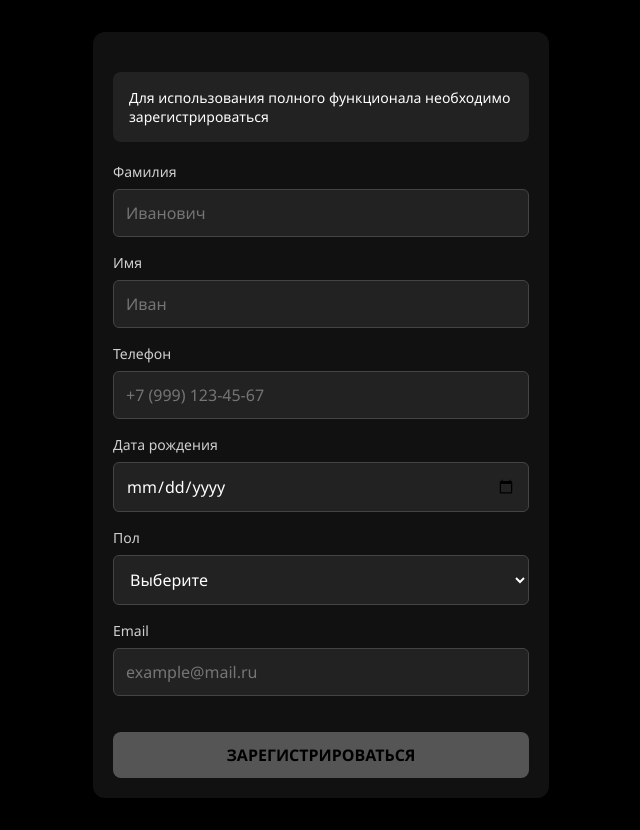
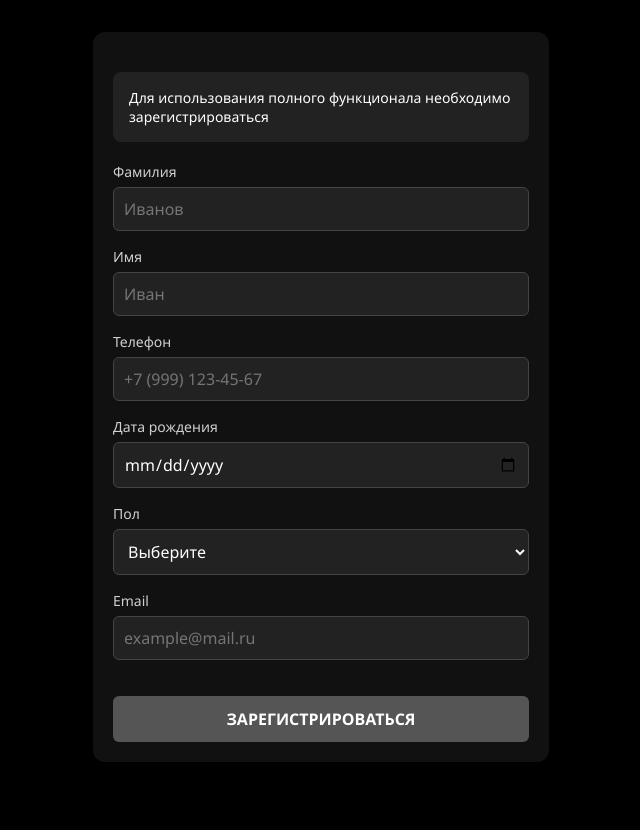
Before and after one commit to zaikinale/dwntwn_loyalty_frontend.io, a Vue app: page / in a window 1280 px wide. Shown: the whole page, without its empty margins (319-959 px from the left). After the commit the page ends 800 px from the top, so only its background shows below. Built offline with nearby package versions, Linux system fonts and the light colour scheme; no server answers.

Commit message:
fix_front_on_app

```diff
--- a/index.html
+++ b/index.html
@@ -2,7 +2,7 @@
 <html lang="ru">
 <head>
   <meta charset="UTF-8" />
-  <meta name="viewport" content="width=device-width, initial-scale=1.0" />
+  <meta name="viewport" content="width=device-width, initial-scale=1.0, viewport-fit=cover">
   <title>DwnTwn Loyalty</title>
   <script src="https://telegram.org/js/telegram-web-app.js"></script>
   <style>
@@ -43,5 +43,6 @@
 <body>
   <div id="app"></div>
   <script type="module" src="/src/main.js"></script>
+  <script src="https://telegram.org/js/telegram-web-app.js"></script>
 </body>
 </html>
--- a/src/App.vue
+++ b/src/App.vue
@@ -74,7 +74,6 @@ const loadProfile = async () => {
       profile.value = await res.json()
       isRegistered.value = true
 
-      // Загружаем подарки
       const giftsRes = await fetch(`${window.API_BASE}/api/client/gifts`, {
         method: 'POST',
         headers: { 'Content-Type': 'application/json' },
@@ -82,7 +81,6 @@ const loadProfile = async () => {
       })
       gifts.value = await giftsRes.json()
 
-      // 🔔 Загружаем персональные уведомления (НОВОЕ)
       const notifRes = await fetch(`${window.API_BASE}/api/client/user-notifications`, {
         method: 'POST',
         headers: { 'Content-Type': 'application/json' },
@@ -92,10 +90,8 @@ const loadProfile = async () => {
         const notifications = await notifRes.json()
         const unread = notifications.filter(n => !n.is_read)
         if (unread.length > 0) {
-          // Показываем первое непрочитанное уведомление
           const first = unread[0]
           alert(`🔔 ${first.title}\n\n${first.message}`)
-          // Опционально: пометить как прочитанное (если реализовано на бэке)
         }
       }
     } else {
@@ -129,6 +125,11 @@ const authorizeStaff = async () => {
 }
 
 onMounted(() => {
+  const tg = window.Telegram?.WebApp
+  if (tg) {
+    tg.expand() // ✅ Разрешить прокрутку
+    tg.ready()  // ✅ Разрешить взаимодействие с клавиатурой
+  }
   authorizeStaff()
 })
 </script>
--- a/src/components/Client/RegisterForm.vue
+++ b/src/components/Client/RegisterForm.vue
@@ -1,11 +1,11 @@
 <template>
   <div class="card">
-    <div style="background:#222; padding:16px; border-radius:8px; margin:20px 0; font-size:14px;">
+    <div style="background:#222; padding:16px; border-radius:8px; margin:20px 0; font-size:14px; color: white;">
       Для использования полного функционала необходимо зарегистрироваться
     </div>
     <div class="form-group">
       <label>Фамилия</label>
-      <input v-model="form.lastName" placeholder="Иванович" />
+      <input v-model="form.lastName" placeholder="Иванов" />
     </div>
     <div class="form-group">
       <label>Имя</label>
@@ -31,14 +31,14 @@
       <label>Email</label>
       <input v-model="form.email" type="email" placeholder="example@mail.ru" />
     </div>
-    <button @click="submit" class="btn" :disabled="!isValid">
-      ЗАРЕГИСТРИРОВАТЬСЯ
+    <button @click="submit" class="btn" :disabled="!isValid || loading">
+      {{ loading ? 'ОТПРАВКА...' : 'ЗАРЕГИСТРИРОВАТЬСЯ' }}
     </button>
   </div>
 </template>
 
 <script setup>
-import { ref, computed } from 'vue'
+import { ref, computed, onMounted } from 'vue'
 
 const emit = defineEmits(['registered'])
 
@@ -51,24 +51,59 @@ const form = ref({
   email: ''
 })
 
+const loading = ref(false)
+
 const isValid = computed(() => {
-  return form.value.lastName && form.value.firstName
+  return form.value.lastName.trim() && form.value.firstName.trim()
 })
 
-const getInitData = () => {
-  return window.Telegram?.WebApp?.initData || ""
+// Надёжное получение initData
+function waitForTelegramInit(timeoutMs = 3000) {
+  return new Promise((resolve) => {
+    const start = Date.now()
+    const check = () => {
+      const tg = window.Telegram?.WebApp
+      if (tg && tg.initData !== undefined) {
+        resolve(tg.initData)
+      } else if (Date.now() - start > timeoutMs) {
+        resolve("")
+      } else {
+        setTimeout(check, 50)
+      }
+    }
+    check()
+  })
 }
 
+// Автофокус и инициализация
+onMounted(() => {
+  const tg = window.Telegram?.WebApp
+  if (tg) {
+    tg.expand()
+    tg.ready()
+    // Попытка фокуса (работает на Android)
+    setTimeout(() => {
+      const firstInput = document.querySelector('input')
+      if (firstInput) {
+        firstInput.focus()
+      }
+    }, 400)
+  }
+})
+
 const submit = async () => {
-  const initData = getInitData();
+  loading.value = true
+  const initData = await waitForTelegramInit()
+
   if (!initData) {
-    alert("Ошибка: нет данных от Telegram. Откройте приложение через бота!");
-    return;
+    alert("❌ Нет данных от Telegram. Откройте приложение через бота!")
+    loading.value = false
+    return
   }
 
   try {
     const payload = {
-      initData: getInitData(),
+      initData,
       first_name: form.value.firstName,
       last_name: form.value.lastName,
       phone: form.value.phone || null,
@@ -86,11 +121,57 @@ const submit = async () => {
     if (res.ok) {
       emit('registered')
     } else {
-      const err = await res.json()
+      const err = await res.json().catch(() => ({}))
       alert("Ошибка регистрации: " + (err.detail || "Неизвестная ошибка"))
     }
   } catch (e) {
+    console.error("Registration error:", e)
     alert("Ошибка подключения")
+  } finally {
+    loading.value = false
   }
 }
 </script>
+
+<style scoped>
+.card {
+  max-width: 500px;
+  margin: 0 auto;
+  padding: 20px;
+  font-family: -apple-system, BlinkMacSystemFont, 'Segoe UI', Roboto, sans-serif;
+}
+.form-group {
+  margin-bottom: 16px;
+}
+.form-group label {
+  display: block;
+  margin-bottom: 6px;
+  font-weight: 500;
+  color: white;
+}
+.form-group input,
+.form-group select {
+  width: 100%;
+  padding: 10px;
+  border: 1px solid #444;
+  border-radius: 6px;
+  font-size: 16px;
+  background: #222;
+  color: white;
+}
+.btn {
+  width: 100%;
+  padding: 12px;
+  background: #3f88c5;
+  color: white;
+  border: none;
+  border-radius: 6px;
+  font-size: 16px;
+  font-weight: bold;
+  cursor: pointer;
+}
+.btn:disabled {
+  background: #555;
+  cursor: not-allowed;
+}
+</style>
```
